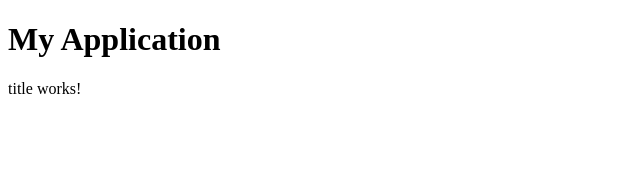
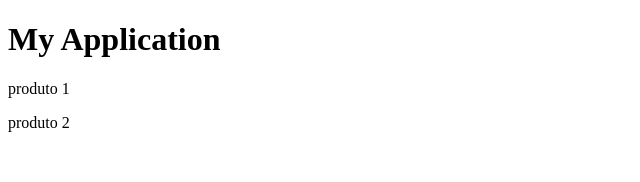
Before and after one commit to marlonprado04/BOOTCAMP_fullstack_java_e_angular, an Angular app in the folder 21_CURSO_lifecycle_hooks_angular/life_cycle/: page / in a window 1280 px wide. Shown: the top 182 px of the page, without its empty margins (0-640 px from the left). Built offline with nearby package versions, Linux system fonts and the light colour scheme.

Commit message:
feat: add examples of ngOnChanges and ngOnInit

```diff
--- a/21_CURSO_lifecycle_hooks_angular/life_cycle/src/app/app.component.html
+++ b/21_CURSO_lifecycle_hooks_angular/life_cycle/src/app/app.component.html
@@ -1,3 +1,4 @@
 <h1>My Application</h1>
-<app-title></app-title>
+<app-title nome="produto 1"></app-title>
+<app-title nome="produto 2"></app-title>
 <router-outlet></router-outlet>
--- a/21_CURSO_lifecycle_hooks_angular/life_cycle/src/app/title/title.component.html
+++ b/21_CURSO_lifecycle_hooks_angular/life_cycle/src/app/title/title.component.html
@@ -1 +1 @@
-<p>title works!</p>
+<p>{{nome}}</p>
--- a/21_CURSO_lifecycle_hooks_angular/life_cycle/src/app/title/title.component.ts
+++ b/21_CURSO_lifecycle_hooks_angular/life_cycle/src/app/title/title.component.ts
@@ -1,18 +1,28 @@
-import { Component, OnInit } from '@angular/core';
+import { Component, OnInit, OnChanges, Input} from '@angular/core';
 
 @Component({
   selector: 'app-title',
   templateUrl: './title.component.html',
   styleUrls: ['./title.component.css']
 })
-export class TitleComponent implements OnInit{
+export class TitleComponent implements OnInit, OnChanges{
 
-  constructor() { }
+	// Inputando valor do nome
+	@Input() nome:string = "";
+
+  constructor() {
+		console.log(`Construtor ${this.nome}`);
+	}
 
 	// Método OnInit que executa na criação do component
 	ngOnInit(): void {
-		console.log("hello hello")
+		console.log(`OnInit ${this.nome}`);
 	}
 
+	// Método OnChanges qie executa nas mudanças
+	// É uma interface sendo implementada na classe
+	ngOnChanges(): void {
+		console.log(`OnChange ${this.nome}`);
+	}
 
 }
```
